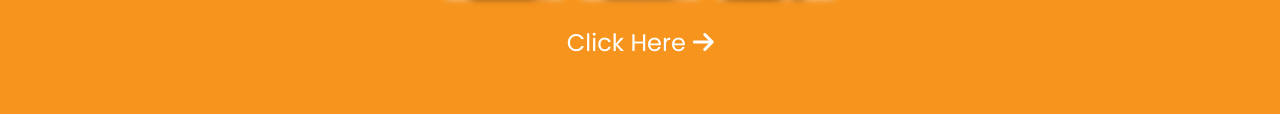
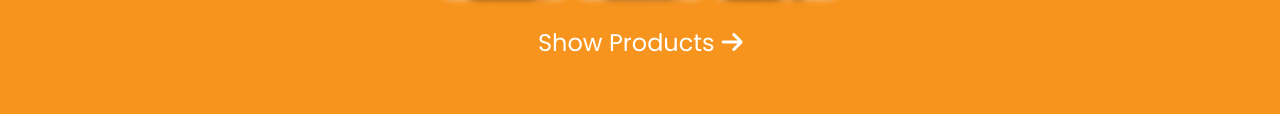
Before and after one commit to Moamen1589/Eshop-Ecommerce, a website: page index.html in a window 1280 px wide. Shown: the part 1646-1763 px from the top of the page. Drawn offline with Linux system fonts and the light colour scheme.

Commit message:
Update index.html

```diff
--- a/index.html
+++ b/index.html
@@ -215,7 +215,7 @@
                 <img src="./images/shop-list8.jpg" alt="sample">
                 <img src="./images/shop-list9.jpg" alt="sample">
             </div>
-            <a href="product.html" class=" text-white text-2xl" title="Products">Click Here <i
+            <a href="product.html" class=" text-white text-2xl" title="Products">Show Products <i
                     class="p-arrow fa-solid fa-arrow-right"></i>
             </a>
         </div>
```
